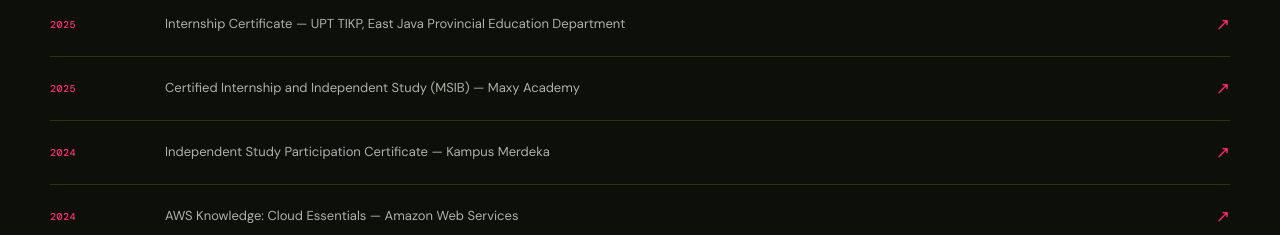
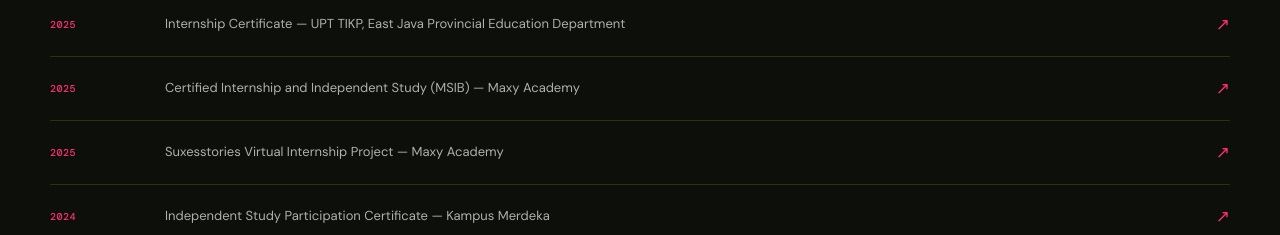
Before and after one commit to Selinadita/portofolio, a plain HTML site: page index.html in a window 1280 px wide. Shown: the part 5460-5695 px from the top of the page. Drawn offline with nearby package versions, Linux system fonts and the light colour scheme.

Commit message:
Update index.html

```diff
--- a/index.html
+++ b/index.html
@@ -525,7 +525,14 @@
             <span class="credential-arrow" aria-hidden="true">↗</span>
           </button>
         </li>
-
+        <li>
+          <button class="credential-trigger" type="button" data-certificate="assets/certificates/Suxesstoreies 006.png"
+            data-title="Kampus Merdeka — Independent Study">
+            <span class="credential-year">2025</span>
+            <p>Suxesstories Virtual Internship Project — Maxy Academy</p>
+            <span class="credential-arrow" aria-hidden="true">↗</span>
+          </button>
+        </li>
         <li>
           <button class="credential-trigger" type="button" data-certificate="assets/certificates/kampus-merdeka.jpg"
             data-title="Kampus Merdeka — Independent Study">
```
